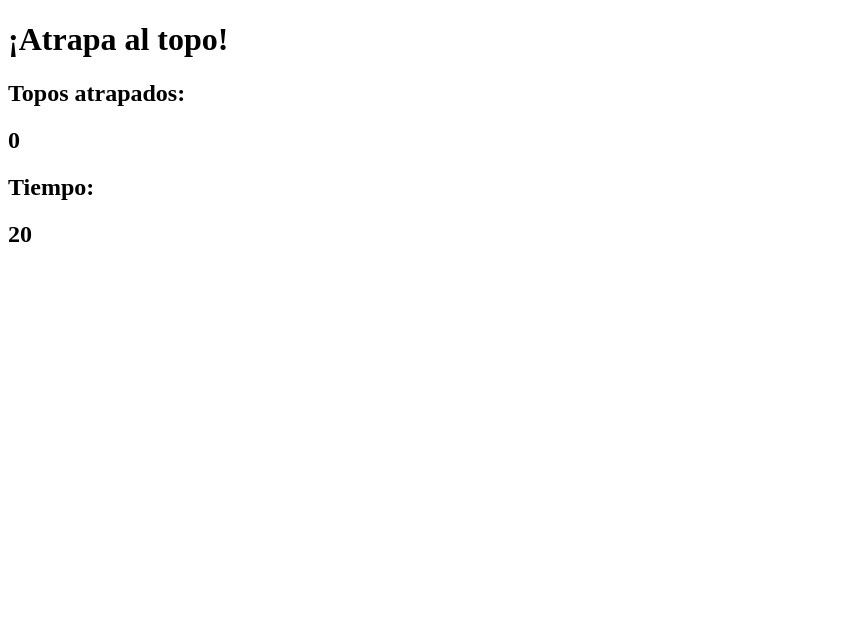
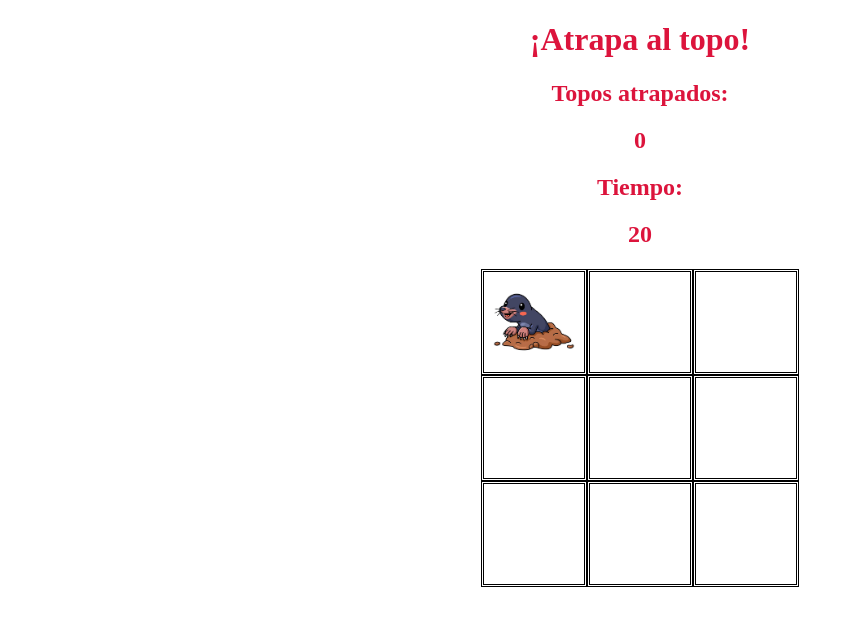
Before and after one commit to maria-atehortuar/atrapa-al-topo, a website: page index.html in a window 1280 px wide. Shown: the whole page, without its empty margins (0-854 px from the left). Drawn offline with Linux system fonts and the light colour scheme.

Commit message:
avance imagen 1

```diff
--- a/index.html
+++ b/index.html
@@ -14,16 +14,16 @@
       <h2>Tiempo:<h2>
       <h2>20<h2>
 
-    <div>
-      <div><div>
-      <div><div>
-      <div><div>
-      <div><div>
-      <div><div>
-      <div><div>
-      <div><div>
-      <div><div>
-      <div><div>
+    <div class="cuadricula">
+      <div class="cuadrado topo" id="1"></div>
+      <div class="cuadrado" id="2"></div>
+      <div class="cuadrado" id="3"></div>
+      <div class="cuadrado" id="4"></div>
+      <div class="cuadrado" id="5"></div>
+      <div class="cuadrado" id="6"></div>
+      <div class="cuadrado" id="7"></div>
+      <div class="cuadrado" id="8"></div>
+      <div class="cuadrado" id="9"></div>
     </div>
   </body>
   <script src="app.js" charset="utf-8"></script>
--- a/style.css
+++ b/style.css
@@ -0,0 +1,26 @@
+h1,
+h2 {
+  text-align: center;
+  front-family: "Courier New", Courier, monospace;
+  color: crimson;
+}
+
+.cuadrado {
+  width: 100px;
+  height: 100px;
+  border-style: double;
+  border-color: black;
+}
+.cuadricula {
+  display: flex;
+  flex-flow: row wrap;
+  justify-content: center;
+  align-content: center;
+  width: 320px;
+  height: 320px;
+  margin: 10px auto;
+}
+.topo {
+  background-image: url("./imagenes/topo1.jpg");
+  background-size: cover;
+}
```
Also changed, not shown: imagenes/topo1.jpg (added).
